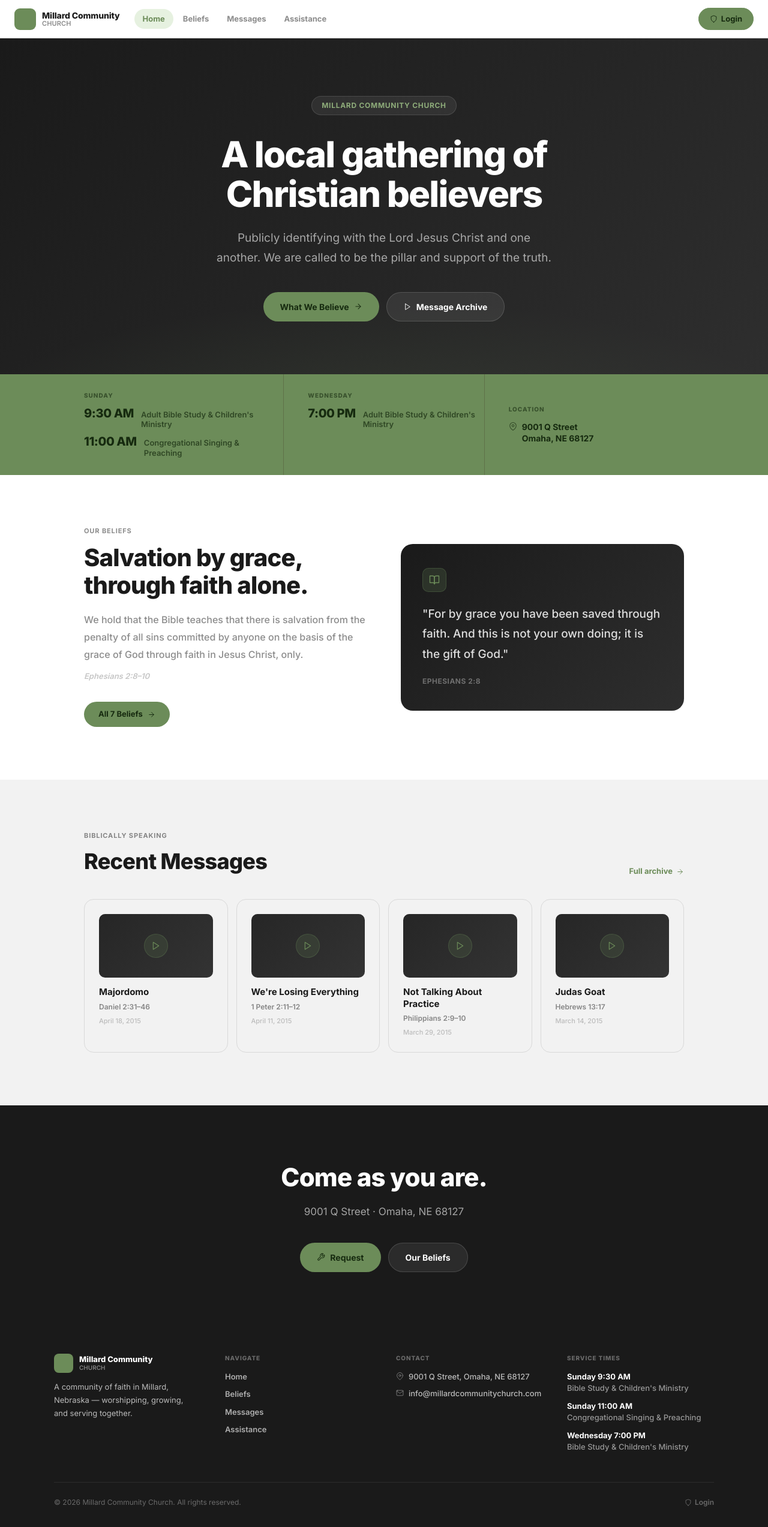
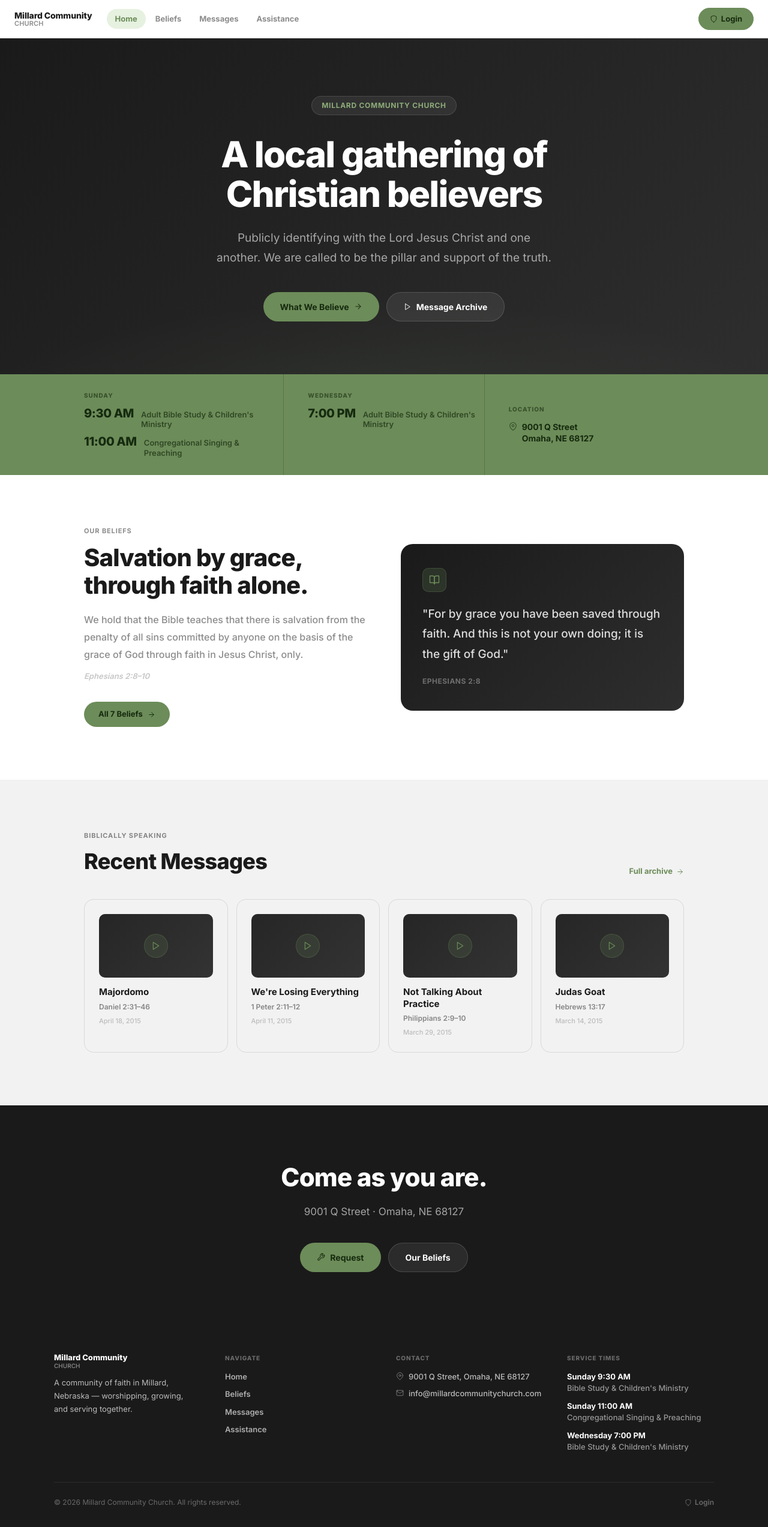
Before and after one commit to RSDi/OLB, a Next.js app: page / in a window 1280 px wide. Shown: the whole page at 60% size. Built offline with nearby package versions, Linux system fonts and the light colour scheme.

Commit message:
Remove logo icon, keep wordmark only
Co-Authored-By: Claude Sonnet 4.6 <noreply@anthropic.com>

```diff
--- a/app/components/PortalSidebar.tsx
+++ b/app/components/PortalSidebar.tsx
@@ -53,10 +53,6 @@ export function PortalSidebar({ collapsed, onToggleCollapse, mobileOpen }: Porta
         textDecoration: "none",
         flexShrink: 0,
       }}>
-        <div style={{
-          width: 28, height: 28, borderRadius: 7, flexShrink: 0,
-          background: "var(--rsd-accent)",
-        }}/>
         {!c && (
           <div style={{ minWidth: 0, flex: 1 }}>
             <div style={{ fontWeight: 800, fontSize: 11, color: "#fff", lineHeight: 1 }}>Millard Community</div>
--- a/app/components/PublicFooter.tsx
+++ b/app/components/PublicFooter.tsx
@@ -20,10 +20,6 @@ export function PublicFooter() {
           {/* Brand */}
           <div style={{ display: "flex", flexDirection: "column", gap: 12 }}>
             <div style={{ display: "flex", alignItems: "center", gap: 10 }}>
-              <div style={{
-                width: 32, height: 32, borderRadius: 8,
-                background: "var(--rsd-accent)",
-              }}/>
               <div>
                 <div style={{ fontWeight: 800, fontSize: 13, color: "#fff", lineHeight: 1 }}>Millard Community</div>
                 <div style={{ fontSize: 10, fontWeight: 600, color: "rgba(255,255,255,.45)", lineHeight: 1, marginTop: 2 }}>CHURCH</div>
--- a/app/components/PublicNav.tsx
+++ b/app/components/PublicNav.tsx
@@ -30,10 +30,6 @@ export function PublicNav() {
       }}>
         {/* Logo */}
         <Link href="/" style={{ display: "flex", alignItems: "center", gap: 10, flexShrink: 0 }}>
-          <div style={{
-            width: 36, height: 36, borderRadius: 9,
-            background: "var(--rsd-accent)",
-          }}/>
           <div style={{ display: "flex", flexDirection: "column", gap: 1 }}>
             <span style={{ fontWeight: 800, fontSize: 14, color: "var(--gw-fg)", lineHeight: 1, letterSpacing: "-.01em" }}>
               Millard Community
--- a/app/login/page.tsx
+++ b/app/login/page.tsx
@@ -46,11 +46,6 @@ export default function LoginPage() {
       }}>
         {/* Logo */}
         <div style={{ marginBottom: 28 }}>
-          <div style={{
-            width: 40, height: 40, borderRadius: 10,
-            background: "var(--rsd-accent)",
-            marginBottom: 16,
-          }}/>
           <div style={{ fontSize: 20, fontWeight: 700, color: "var(--gw-ink)", lineHeight: 1.2 }}>
             Staff Portal
           </div>
```
